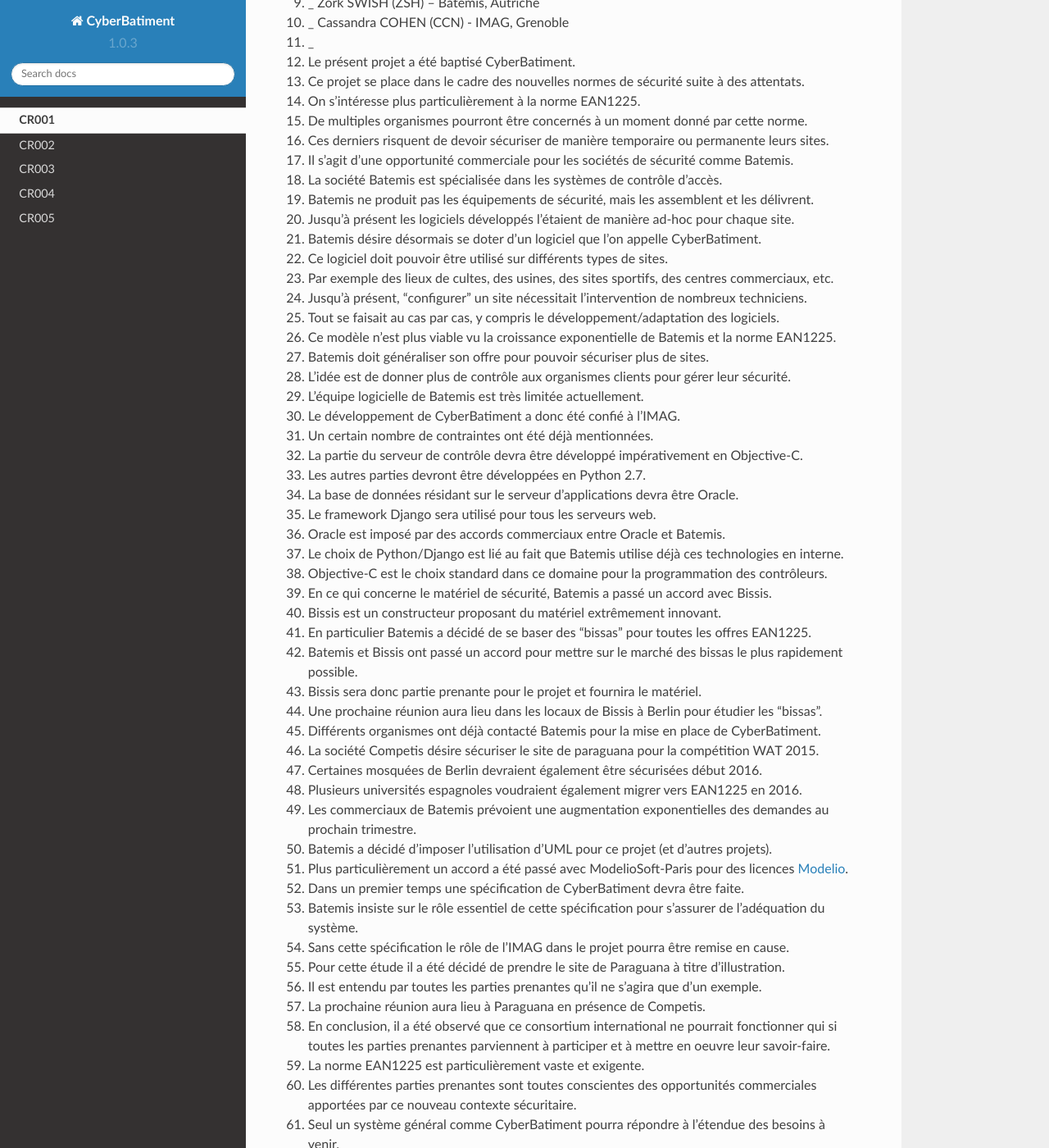
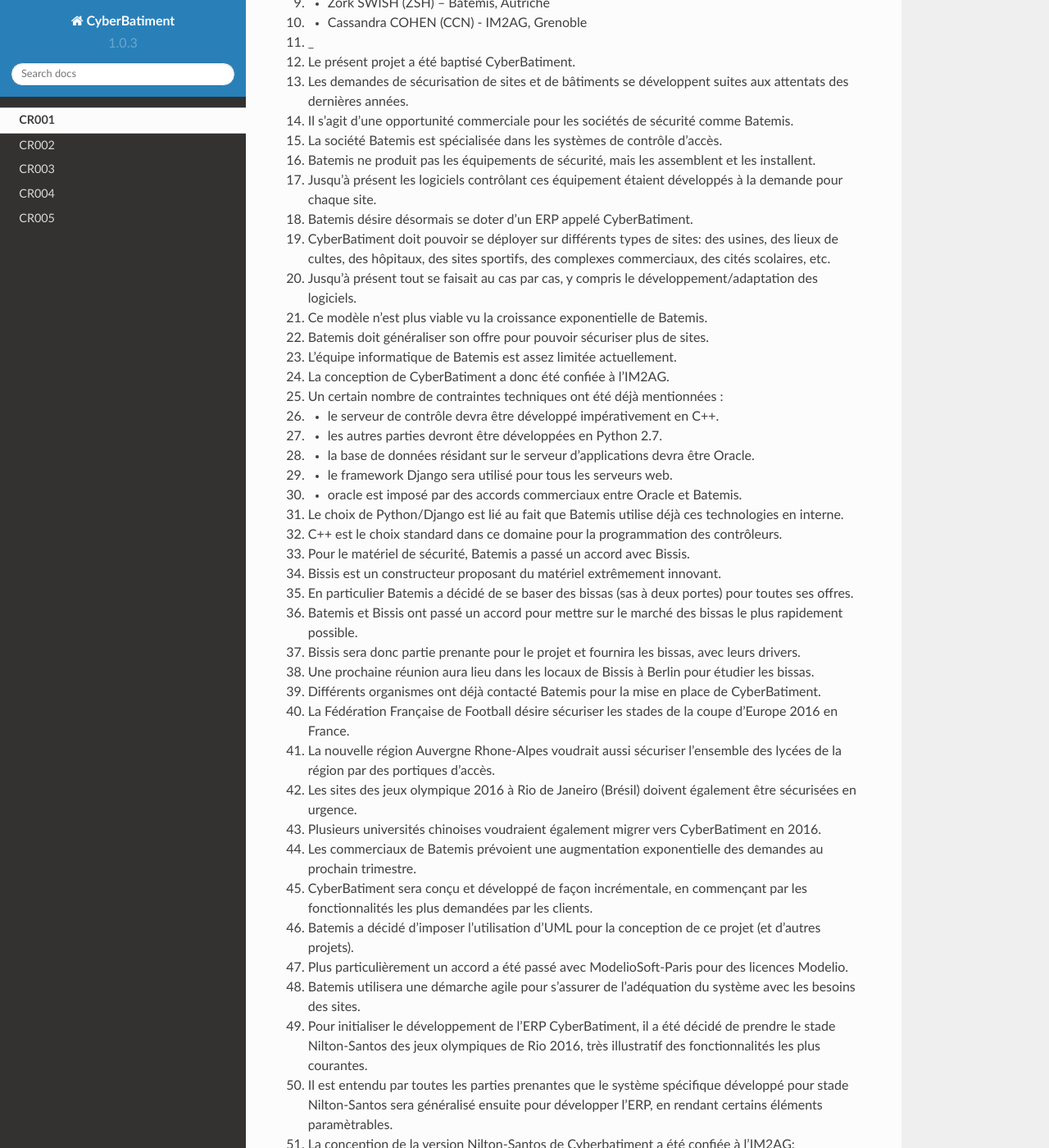
Before and after one commit to secu2/CyberBatiment, a Sphinx documentation site: the page built from docs/res/CR001.rst, in a window 1280 px wide and 1400 px high, scrolled down 677 px. Shown: the whole window at 82% size. Built offline with Sphinx 7.4.7 and the Read the Docs theme 2.0.0, drawn with Linux system fonts in a browser that asks for light colours; some of the changed text lies outside the part shown.

Commit message:
Add changes by Cyrille Desmoulins

```diff
--- a/docs/res/CR001.rst
+++ b/docs/res/CR001.rst
@@ -1,7 +1,9 @@
 CR001
 =====
-:Date: 2015-01-02-08h-10h
-:Type: Reunion
+
+
+:Date: 2016-01-02 08h-10h
+:Type: Réunion
 :Lieu: Grenoble-Batemis
 :PartiesPrenantes: ABI, JDR, KWG, MPA, PSO, TNA, ZSH
 :Organisateur: ABI
@@ -9,71 +11,70 @@ CR001
 :Presents: ABI, JDR, KWG, MPA, PSO, TNA, ZSH
 :Objectifs: Présentation des parties prenantes, grands objectifs
 
-.. attention::
-    Ce compte rendu est un *document de travail* et n'est pas contractuel.
+..  attention::
 
-#. En ce début de projet, les parties prenantes sont les suivantes :
-#. _ Ahmed BLASI (ABI) – IMAG, Grenoble
-#. _ Jean-Claude DUFOUR (JDR) - Batemis, Grenoble
-#. _ Ken WONG (KWG) – IMAG, Grenoble
-#. _ Mireille PALMA (MPA) – Batemis, Lisbonne
-#. _ Paolo SANTIAGO SANCHEZ (PSO) – Batemis, Caracas
-#. _ Hong SHI (HSI) – Batemis, Zurich
-#. _ Tararya NARAMANATA (TNA) – Batemis, Nantes
-#. _ Zork SWISH (ZSH) – Batemis, Autriche
-#. _ Cassandra COHEN (CCN) - IMAG, Grenoble
-#. _
-#. Le présent projet a été baptisé CyberBatiment.
-#. Ce projet se place dans le cadre des nouvelles normes de sécurité suite à des attentats.
-#. On s'intéresse plus particulièrement à la norme EAN1225.
-#. De multiples organismes pourront être concernés à un moment donné par cette norme.
-#. Ces derniers risquent de devoir sécuriser de manière temporaire ou permanente leurs sites.
-#. Il s'agit d'une opportunité commerciale pour les sociétés de sécurité comme Batemis.
-#. La société Batemis est spécialisée dans les systèmes de contrôle d’accès.
-#. Batemis ne produit pas les équipements de sécurité, mais les assemblent et les délivrent.
-#. Jusqu’à présent les logiciels développés l’étaient de manière ad-hoc pour chaque site.
-#. Batemis désire désormais se doter d’un logiciel que l’on appelle CyberBatiment.
-#. Ce logiciel doit pouvoir être utilisé sur différents types de sites.
-#. Par exemple des lieux de cultes, des usines, des sites sportifs, des centres commerciaux, etc.
-#. Jusqu'à présent, "configurer" un site nécessitait l’intervention de nombreux techniciens.
-#. Tout se faisait au cas par cas, y compris le développement/adaptation des logiciels.
-#. Ce modèle n’est plus viable vu la croissance exponentielle de Batemis et la norme EAN1225.
-#. Batemis doit généraliser son offre pour pouvoir sécuriser plus de sites.
-#. L'idée est de donner plus de contrôle aux organismes clients pour gérer leur sécurité.
-#. L'équipe logicielle de Batemis est très limitée actuellement.
-#. Le développement de CyberBatiment a donc été confié à l'IMAG.
-#. Un certain nombre de contraintes ont été déjà mentionnées.
-#. La partie du serveur de contrôle  devra être développé impérativement en Objective-C.
-#. Les autres parties devront être développées en Python 2.7.
-#. La base de données résidant sur le serveur d'applications devra être Oracle.
-#. Le framework Django sera utilisé pour tous les serveurs web.
-#. Oracle est imposé par des accords commerciaux entre Oracle et Batemis.
-#. Le choix de Python/Django est lié au fait que Batemis utilise déjà ces technologies en interne.
-#. Objective-C est le choix standard dans ce domaine pour la programmation des contrôleurs.
-#. En ce qui concerne le matériel de sécurité, Batemis a passé un accord avec Bissis.
-#. Bissis est un constructeur proposant du matériel extrêmement innovant.
-#. En particulier Batemis a décidé de se baser des "bissas" pour toutes les offres EAN1225.
-#. Batemis et Bissis ont passé un accord pour mettre sur le marché des bissas le plus rapidement possible.
-#. Bissis sera donc partie prenante pour le projet et fournira le matériel.
-#. Une prochaine réunion aura lieu dans les locaux de Bissis à Berlin pour étudier les "bissas".
-#. Différents organismes ont déjà contacté Batemis pour la mise en place de CyberBatiment.
-#. La société Competis désire sécuriser le site de paraguana pour la compétition WAT 2015.
-#. Certaines mosquées de Berlin devraient également être sécurisées début 2016.
-#. Plusieurs universités espagnoles voudraient également migrer vers EAN1225 en 2016.
-#. Les commerciaux de Batemis prévoient une augmentation exponentielles des demandes au prochain trimestre.
-#. Batemis a décidé d'imposer l'utilisation d'UML pour ce projet (et d'autres projets).
-#. Plus particulièrement un accord a été passé avec ModelioSoft-Paris pour des licences Modelio_.
-#. Dans un premier temps une spécification de CyberBatiment devra être faite.
-#. Batemis insiste sur le rôle essentiel de cette spécification pour s'assurer de l'adéquation du système.
-#. Sans cette spécification le rôle de l'IMAG dans le projet pourra être remise en cause.
-#. Pour cette étude il a été décidé de prendre le site de Paraguana à titre d'illustration.
-#. Il est entendu par toutes les parties prenantes qu'il ne s'agira que d'un exemple.
-#. La prochaine réunion aura lieu à Paraguana en présence de Competis.
-#. En conclusion, il a été observé que ce consortium international ne pourrait fonctionner qui si toutes les parties prenantes parviennent à participer et à mettre en oeuvre leur savoir-faire.
-#. La norme EAN1225 est particulièrement vaste et exigente.
-#. Les différentes parties prenantes sont toutes conscientes des opportunités commerciales apportées par ce nouveau contexte sécuritaire.
-#. Seul un système général comme CyberBatiment pourra répondre à l'étendue des besoins à venir.
+    Ce compte rendu est un document de travail et n'est pas contractuel.
 
-.. ............................................................................
-
-.. _Modelio: http://www.modelio.org
+#.  En ce début de projet, les parties prenantes sont les suivantes :
+#.  - Ahmed BLASI (ABI) – IM2AG, Grenoble
+#.  - Jean-Claude DUFOUR (JDR) - Batemis, Grenoble
+#.  - Ken WONG (KWG) – IM2AG, Grenoble
+#.  - Mireille PALMA (MPA) – Batemis, Lisbonne
+#.  - Paolo SANTIAGO SANCHEZ (PSO) – Batemis, Caracas
+#.  - Hong SHI (HSI) – Batemis, Zurich
+#.  - Tararya NARAMANATA (TNA) – Batemis, Nantes
+#.  - Zork SWISH (ZSH) – Batemis, Autriche
+#.  - Cassandra COHEN (CCN) - IM2AG, Grenoble
+#.  _
+#.  Le présent projet a été baptisé CyberBatiment.
+#.  Les demandes de sécurisation de sites et de bâtiments se développent suites aux attentats des dernières années.
+#.  Il s'agit d'une opportunité commerciale pour les sociétés de sécurité comme Batemis.
+#.  La société Batemis est spécialisée dans les systèmes de contrôle d’accès.
+#.  Batemis ne produit pas les équipements de sécurité, mais les assemblent et les installent.
+#.  Jusqu’à présent les logiciels contrôlant ces équipement étaient développés à la demande pour chaque site.
+#.  Batemis désire désormais se doter d’un ERP appelé CyberBatiment.
+#.  CyberBatiment doit pouvoir se déployer sur différents types de sites:
+    des usines, des lieux de cultes, des hôpitaux, des sites sportifs, des complexes commerciaux,
+    des cités scolaires, etc.
+#.  Jusqu'à présent tout se faisait au cas par cas, y compris le développement/adaptation des logiciels.
+#.  Ce modèle n’est plus viable vu la croissance exponentielle de Batemis.
+#.  Batemis doit généraliser son offre pour pouvoir sécuriser plus de sites.
+#.  L'équipe informatique de Batemis est assez limitée actuellement.
+#.  La conception de CyberBatiment a donc été confiée à l'IM2AG.
+#.  Un certain nombre de contraintes techniques ont été déjà mentionnées :
+#.  - le serveur de contrôle devra être développé impérativement en C++.
+#.  - les autres parties devront être développées en Python 2.7.
+#.  - la base de données résidant sur le serveur d'applications devra être Oracle.
+#.  - le framework Django sera utilisé pour tous les serveurs web.
+#.  - oracle est imposé par des accords commerciaux entre Oracle et Batemis.
+#.  Le choix de Python/Django est lié au fait que Batemis utilise déjà ces technologies en interne.
+#.  C++ est le choix standard dans ce domaine pour la programmation des contrôleurs.
+#.  Pour le matériel de sécurité, Batemis a passé un accord avec Bissis.
+#.  Bissis est un constructeur proposant du matériel extrêmement innovant.
+#.  En particulier Batemis a décidé de se baser des bissas (sas à deux portes) pour toutes ses offres.
+#.  Batemis et Bissis ont passé un accord pour mettre sur le marché des bissas le plus rapidement possible.
+#.  Bissis sera donc partie prenante pour le projet et fournira les bissas, avec leurs drivers.
+#.  Une prochaine réunion aura lieu dans les locaux de Bissis à Berlin pour étudier les bissas.
+#.  Différents organismes ont déjà contacté Batemis pour la mise en place de CyberBatiment.
+#.  La Fédération Française de Football désire sécuriser les stades de la coupe d'Europe 2016 en France.
+#.  La nouvelle région Auvergne Rhone-Alpes voudrait aussi sécuriser l'ensemble des lycées de la région par
+    des portiques d'accès.
+#.  Les sites des jeux olympique 2016 à Rio de Janeiro (Brésil) doivent également être sécurisées en urgence.
+#.  Plusieurs universités chinoises voudraient également migrer vers CyberBatiment en 2016.
+#.  Les commerciaux de Batemis prévoient une augmentation exponentielle des demandes au prochain trimestre.
+#.  CyberBatiment sera conçu et développé de façon incrémentale, en commençant par les fonctionnalités
+    les plus demandées par les clients.
+#.  Batemis a décidé d'imposer l'utilisation d'UML pour la conception de ce projet (et d'autres projets).
+#.  Plus particulièrement un accord a été passé avec ModelioSoft-Paris pour des licences Modelio.
+#.  Batemis utilisera une démarche agile pour s'assurer de l'adéquation du système avec les besoins des sites.
+#.  Pour initialiser le développement de l’ERP CyberBatiment, il a été décidé de prendre le stade Nilton-Santos des jeux
+    olympiques de Rio 2016, très illustratif des fonctionnalités les plus courantes.
+#.  Il est entendu par toutes les parties prenantes que le système spécifique développé pour
+    stade Nilton-Santos sera généralisé ensuite pour développer l'ERP, en rendant certains éléments paramètrables.
+#.  La conception de la version Nilton-Santos de Cyberbatiment a été confiée à l’IM2AG:
+#.  La prochaine réunion aura lieu à Rio en présence de Competis.
+#.  En conclusion, il a été observé que ce consortium international ne pourrait fonctionner qui si
+    toutes les parties prenantes parviennent à participer et à mettre en oeuvre leur savoir-faire.
+#.  Les différentes parties prenantes sont toutes conscientes des opportunités commerciales apportées
+    par ce nouveau contexte sécuritaire.
+#.  Seul un ERP comme CyberBatiment pourra répondre rapidement à l'étendue des besoins à venir.
```
Also changed, not shown: docs/res/CR002.rst (+50 -56 lines), docs/res/CR003.rst (+67 -52 lines), docs/res/CR004.rst (+98 -71 lines), docs/res/CR005.rst (+67 -63 lines), docs/res/media/billet.jpg (deleted), docs/res/media/billet.png (added), docs/res/media/import.jpg (deleted), docs/res/media/import.png (added), docs/res/media/morrocoy.jpg (deleted), docs/res/media/morrocoy.png (added), docs/res/media/paraguana.jpg (deleted), docs/res/media/stade.png (added).
